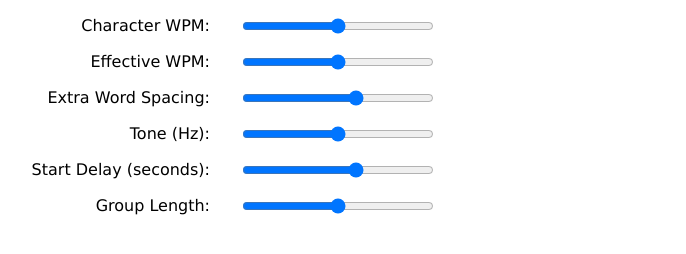
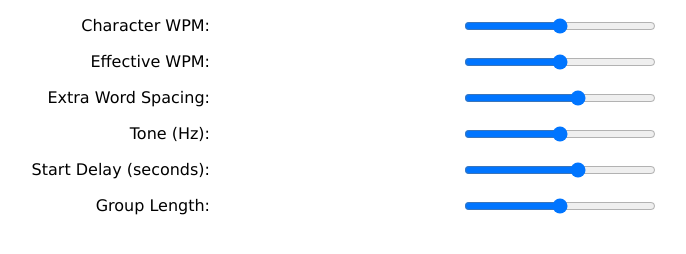
Before and after one commit to aalvinlin/morse-trainer, a plain HTML site: page index.html in a window 1280 px wide. Shown: the whole page, without its empty margins (302-988 px from the left). Drawn offline with Linux system fonts and the light colour scheme.

Commit message:
reorder output and slider

```diff
--- a/index.html
+++ b/index.html
@@ -15,39 +15,39 @@
             <form id="settings">
 
                 <div class="input-row">
-                    <label for="character-wpm">Character WPM:</label>
-                    <input name="character-wpm" type="range" min="10" max="40" step="1">
-                    <output for="character-wpm"></output>
+                    <label for="characterWpm">Character WPM:</label>
+                    <output name="characterWpmDisplay" for="character-wpm"></output>
+                    <input name="characterWpm" type="range" min="10" max="40" step="1">
                 </div>
 
                 <div class="input-row">
                     <label for="effective-wpm">Effective WPM:</label>
+                    <output for="effective-wpm"></output>
                     <input name="effective-wpm" type="range" min="10" max="40" step="1">
-                    <output for="effective-wpm"></output>
                 </div>
 
                 <div class="input-row">
                     <label for="word-spacing">Extra Word Spacing:</label>
+                    <output for="word-spacing"></output>
                     <input name="word-spacing" type="range" min="0" max="5" step="1">
-                    <output for="word-spacing"></output>
                 </div>
 
                 <div class="input-row">
                     <label for="tone">Tone (Hz):</label>
+                    <output for="tone"></output>
                     <input name="tone" type="range" min="400" max="1000" step="10">
-                    <output for="tone"></output>
                 </div>
 
                 <div class="input-row">
                     <label for="start-delay">Start Delay (seconds):</label>
+                    <output for="start-delay"></output>
                     <input name="start-delay" type="range" min="0" max="5" step="1">
-                    <output for="start-delay"></output>
                 </div>
 
                 <div class="input-row">
                     <label for="group-length">Group Length:</label>
+                    <output for="group-length"></output>
                     <input name="group-length" type="range" min="1" max="7" step="1">
-                    <output for="group-length"></output>
                 </div>
 
             </form>
```
